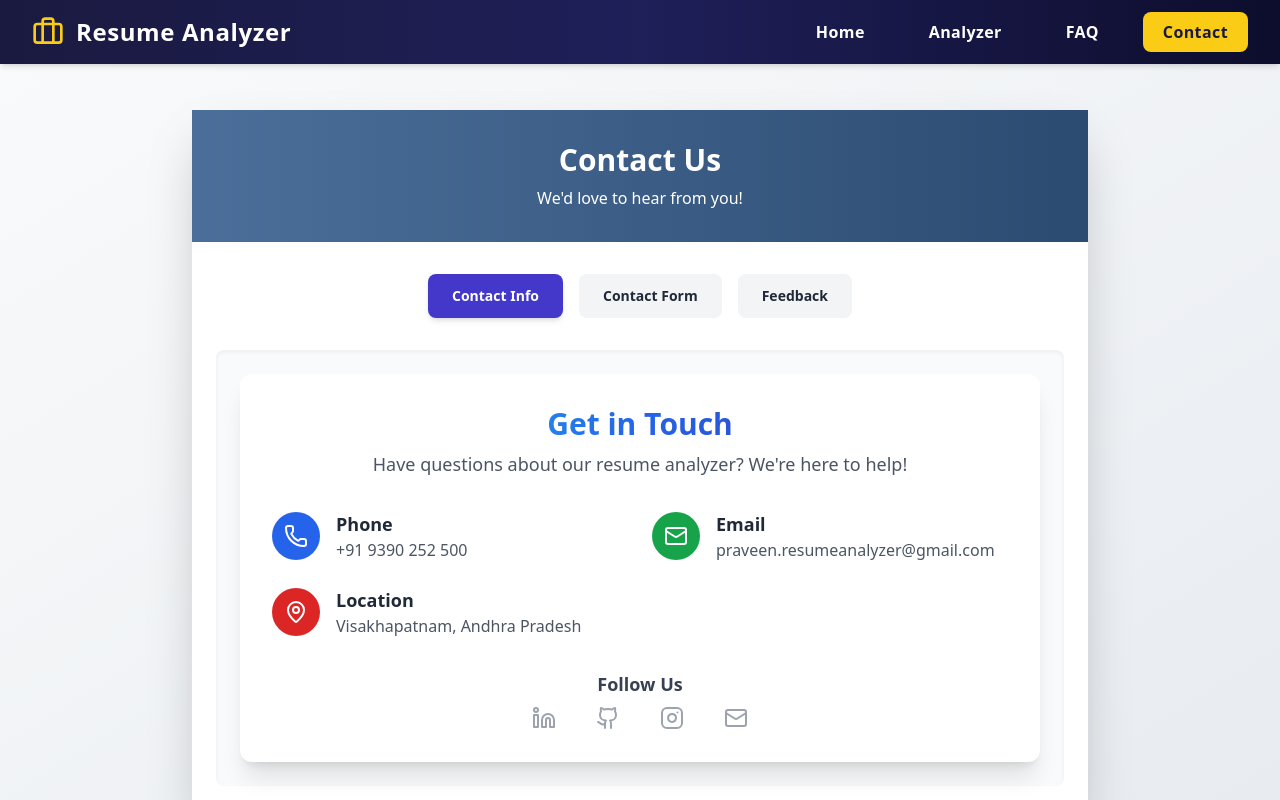
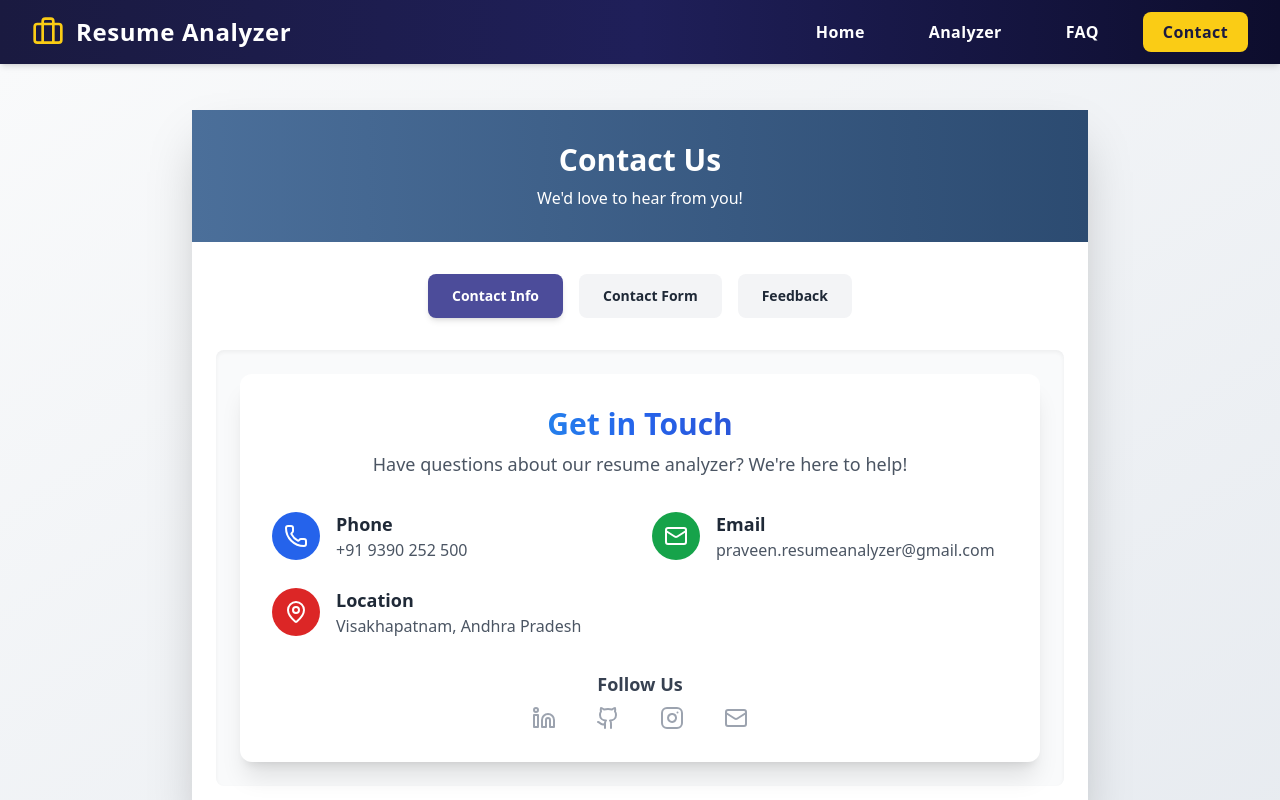
Before and after one commit to praveen-1101/Resume-Analyzer, a React (Create React App) app in the folder frontend/: page /contact in a window 1280 px wide. Shown: the top 800 px of the page. Built offline with nearby package versions, Linux system fonts and the light colour scheme.

Commit message:
updated contact

```diff
--- a/frontend/src/pages/Contact.js
+++ b/frontend/src/pages/Contact.js
@@ -33,7 +33,7 @@ export function Contact() {
               onClick={() => setActiveSection("info")}
               className={`w-full sm:w-auto px-6 py-3 text-sm font-semibold rounded-lg transition-all ${
                 activeSection === "info"
-                  ? "bg-indigo-700 text-white shadow-md"
+                  ? "bg-[#4c4c9a] text-white shadow-md"
                   : "bg-gray-100 hover:bg-gray-200 text-gray-800"
               }`}
             >
@@ -43,7 +43,7 @@ export function Contact() {
               onClick={() => setActiveSection("form")}
               className={`w-full sm:w-auto px-6 py-3 text-sm font-semibold rounded-lg transition-all ${
                 activeSection === "form"
-                  ? "bg-indigo-700 text-white shadow-md"
+                  ? "bg-bg-[#4c4c9a] text-white shadow-md"
                   : "bg-gray-100 hover:bg-gray-200 text-gray-800"
               }`}
             >
@@ -53,7 +53,7 @@ export function Contact() {
               onClick={() => setActiveSection("feedback")}
               className={`w-full sm:w-auto px-6 py-3 text-sm font-semibold rounded-lg transition-all ${
                 activeSection === "feedback"
-                  ? "bg-indigo-700 text-white shadow-md"
+                  ? "bg-bg-[#4c4c9a] text-white shadow-md"
                   : "bg-gray-100 hover:bg-gray-200 text-gray-800"
               }`}
             >
```
